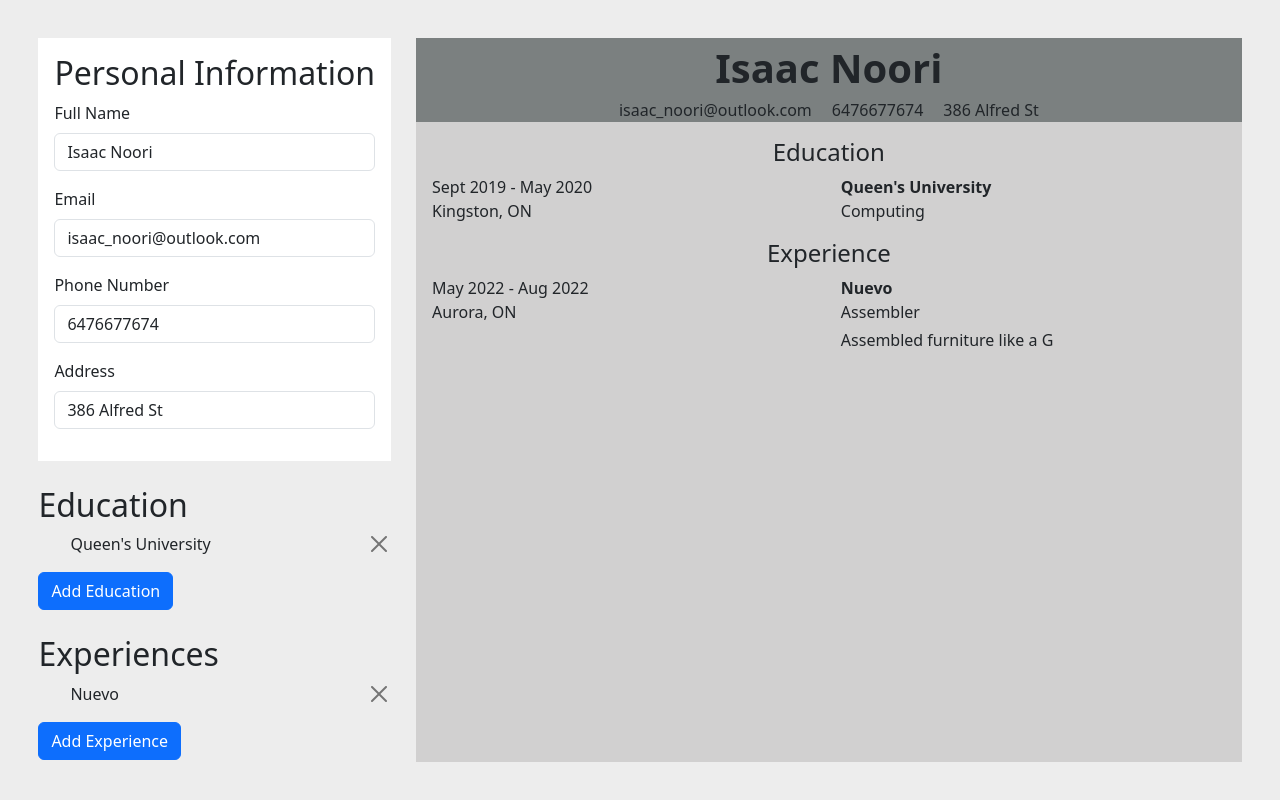
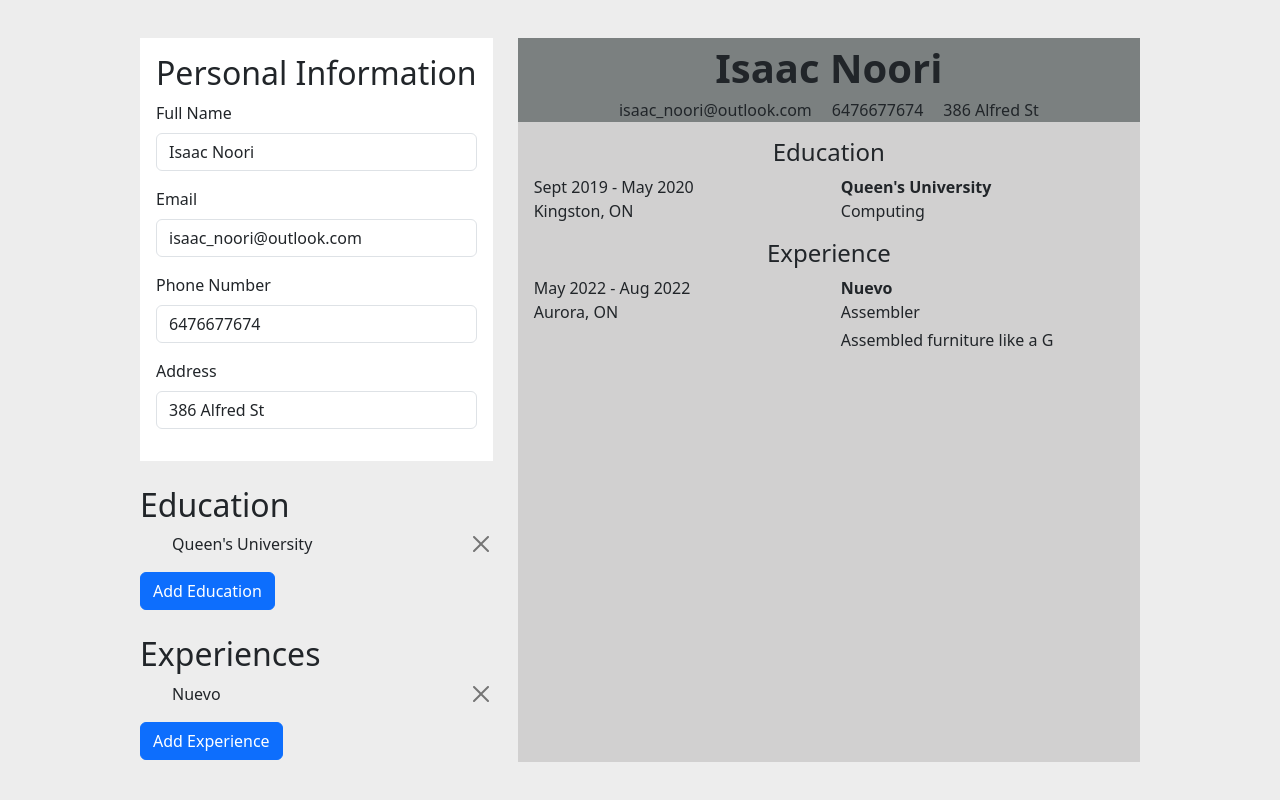
Before and after one commit to hackerover90/CV-Application, a React (Vite) app: page / in a window 1280 px wide. Built offline with nearby package versions, Linux system fonts and the light colour scheme.

Commit message:
Update max width of app to prevent large spaces  between dates and descriptions

```diff
--- a/src/styles/index.css
+++ b/src/styles/index.css
@@ -38,7 +38,7 @@ body {
   justify-content: center;
   text-align: start;
   width: 100%;
-  max-width: 1500px;
+  max-width: 1000px;
   gap: 25px;
 }
 
```
